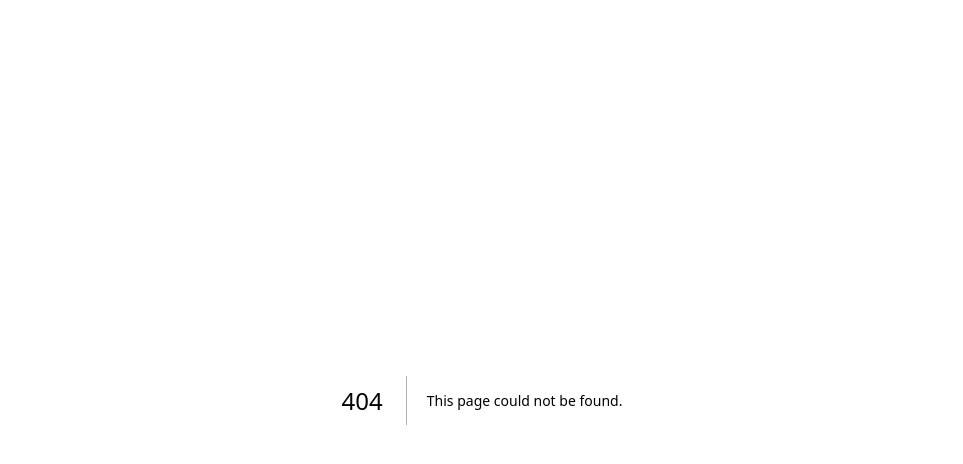
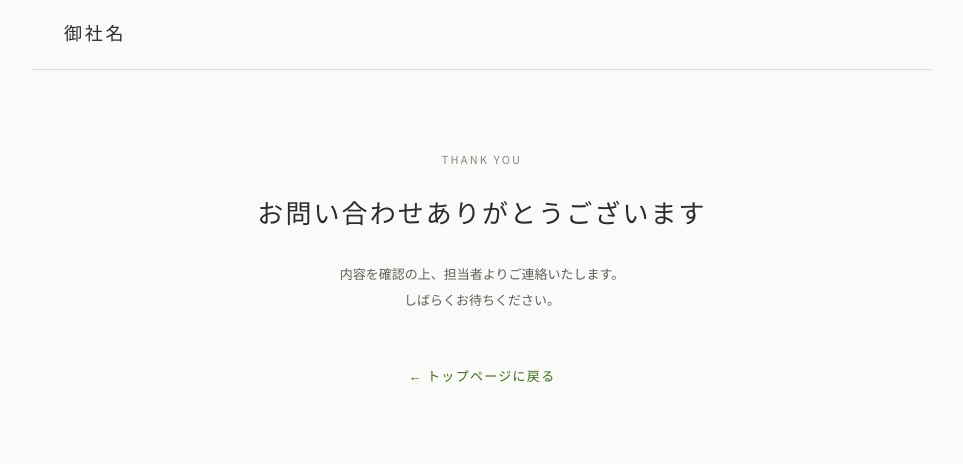
Before and after one commit to fumi1103/my-wp-blog, a Next.js app: page /thanks in a window 1280 px wide. Before the commit this address had no page. Shown: the top 464 px of the page, without its empty margins (158-1121 px from the left). Built offline with nearby package versions, Linux system fonts and the light colour scheme.

Commit message:
fix thanks page

```diff
--- /dev/null
+++ b/pages/thanks.js
@@ -0,0 +1,26 @@
+export default function Thanks() {
+  return (
+    <div style={{ maxWidth: '900px', margin: '0 auto', minHeight: '100vh' }}>
+      <nav style={{
+        display: 'flex', padding: '1.2rem 2rem', borderBottom: '0.5px solid var(--color-border)'
+      }}>
+        <a href="/" style={{ fontFamily: 'var(--font-serif)', fontSize: '18px', letterSpacing: '0.15em' }}>
+          御社名
+        </a>
+      </nav>
+      <div style={{ padding: '5rem 2rem', textAlign: 'center' }}>
+        <div style={{ fontSize: '11px', letterSpacing: '0.2em', color: 'var(--color-text-hint)', marginBottom: '1.5rem' }}>THANK YOU</div>
+        <h1 style={{ fontFamily: 'var(--font-serif)', fontSize: '26px', fontWeight: 400, letterSpacing: '0.08em', marginBottom: '1.5rem' }}>
+          お問い合わせありがとうございます
+        </h1>
+        <p style={{ fontSize: '13px', color: 'var(--color-text-sub)', lineHeight: 2, marginBottom: '3rem' }}>
+          内容を確認の上、担当者よりご連絡いたします。<br />
+          しばらくお待ちください。
+        </p>
+        <a href="/" style={{ fontSize: '13px', color: 'var(--color-green)', letterSpacing: '0.1em' }}>
+          ← トップページに戻る
+        </a>
+      </div>
+    </div>
+  );
+}
--- a/public/contact.html
+++ b/public/contact.html
@@ -65,7 +65,7 @@
     </div>
 
     <div class="form-wrap">
-      <form name="contact" method="POST" data-netlify="true" action="/thanks.html">
+      <form name="contact" method="POST" data-netlify="true" action="/thanks">
         <input type="hidden" name="form-name" value="contact" />
 
         <div class="field">
--- a/public/thanks.html
+++ /dev/null
@@ -1,32 +0,0 @@
-<!DOCTYPE html>
-<html lang="ja">
-<head>
-  <meta charset="UTF-8">
-  <meta name="viewport" content="width=device-width, initial-scale=1.0">
-  <title>送信完了</title>
-  <link href="https://fonts.googleapis.com/css2?family=Noto+Serif+JP:wght@300;400;500&family=Noto+Sans+JP:wght@300;400;500&display=swap" rel="stylesheet">
-  <style>
-    * { margin: 0; padding: 0; box-sizing: border-box; }
-    body { font-family: 'Noto Sans JP', sans-serif; color: #2C2C2A; background: #FAFAF8; }
-    .wrap { max-width: 900px; margin: 0 auto; min-height: 100vh; }
-    nav { display: flex; padding: 1.2rem 2rem; border-bottom: 0.5px solid rgba(0,0,0,0.12); }
-    .logo { font-family: 'Noto Serif JP', serif; font-size: 18px; letter-spacing: 0.15em; text-decoration: none; color: inherit; }
-    .center { padding: 5rem 2rem; text-align: center; }
-    .label { font-size: 11px; letter-spacing: 0.2em; color: #888780; margin-bottom: 1.5rem; }
-    h1 { font-family: 'Noto Serif JP', serif; font-size: 26px; font-weight: 400; letter-spacing: 0.08em; margin-bottom: 1.5rem; }
-    p { font-size: 13px; color: #5F5E5A; line-height: 2; margin-bottom: 3rem; }
-    a { font-size: 13px; color: #3B6D11; letter-spacing: 0.1em; text-decoration: none; }
-  </style>
-</head>
-<body>
-  <div class="wrap">
-    <nav><a href="/" class="logo">御社名</a></nav>
-    <div class="center">
-      <div class="label">THANK YOU</div>
-      <h1>お問い合わせありがとうございます</h1>
-      <p>内容を確認の上、担当者よりご連絡いたします。<br>しばらくお待ちください。</p>
-      <a href="/">← トップページに戻る</a>
-    </div>
-  </div>
-</body>
-</html>
```
